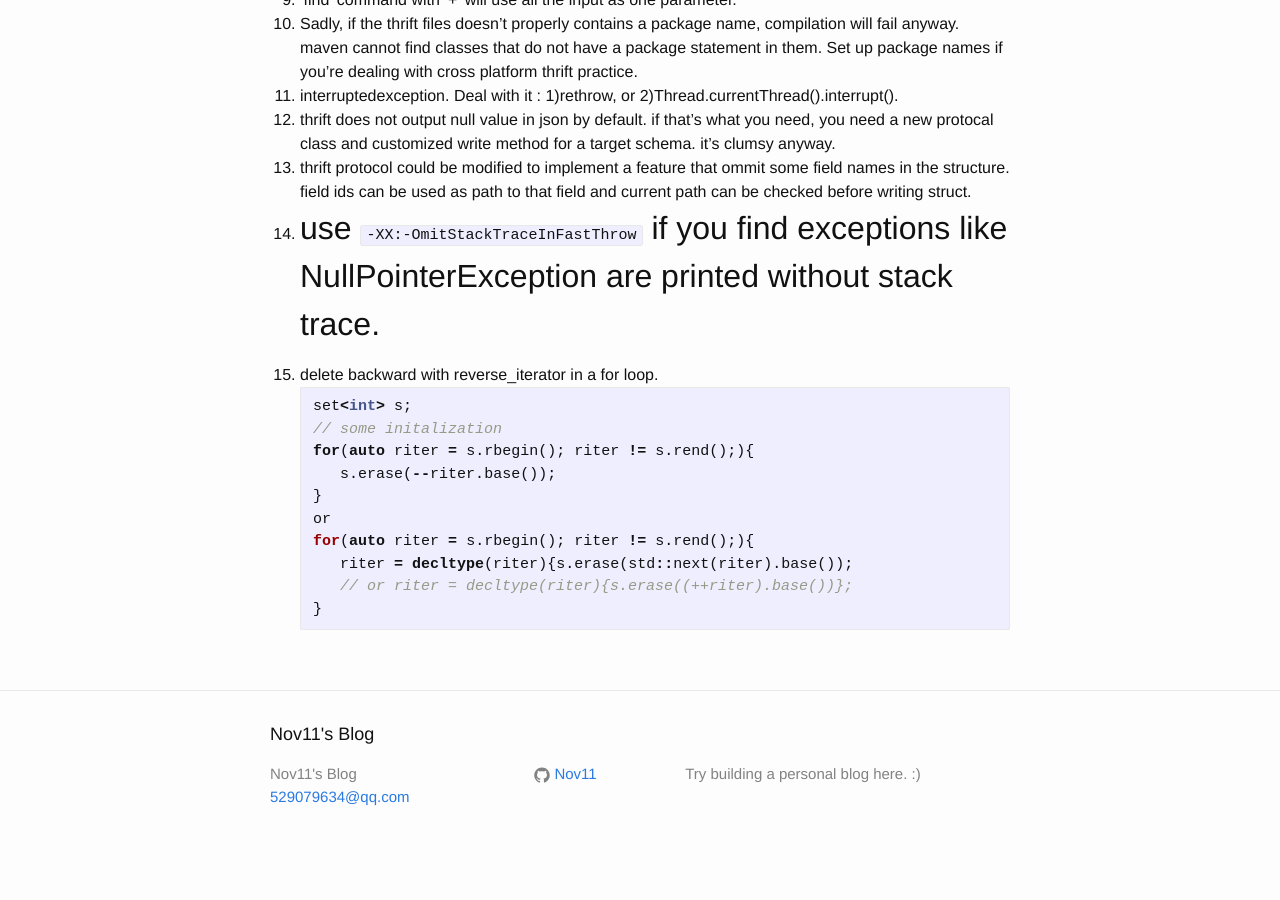
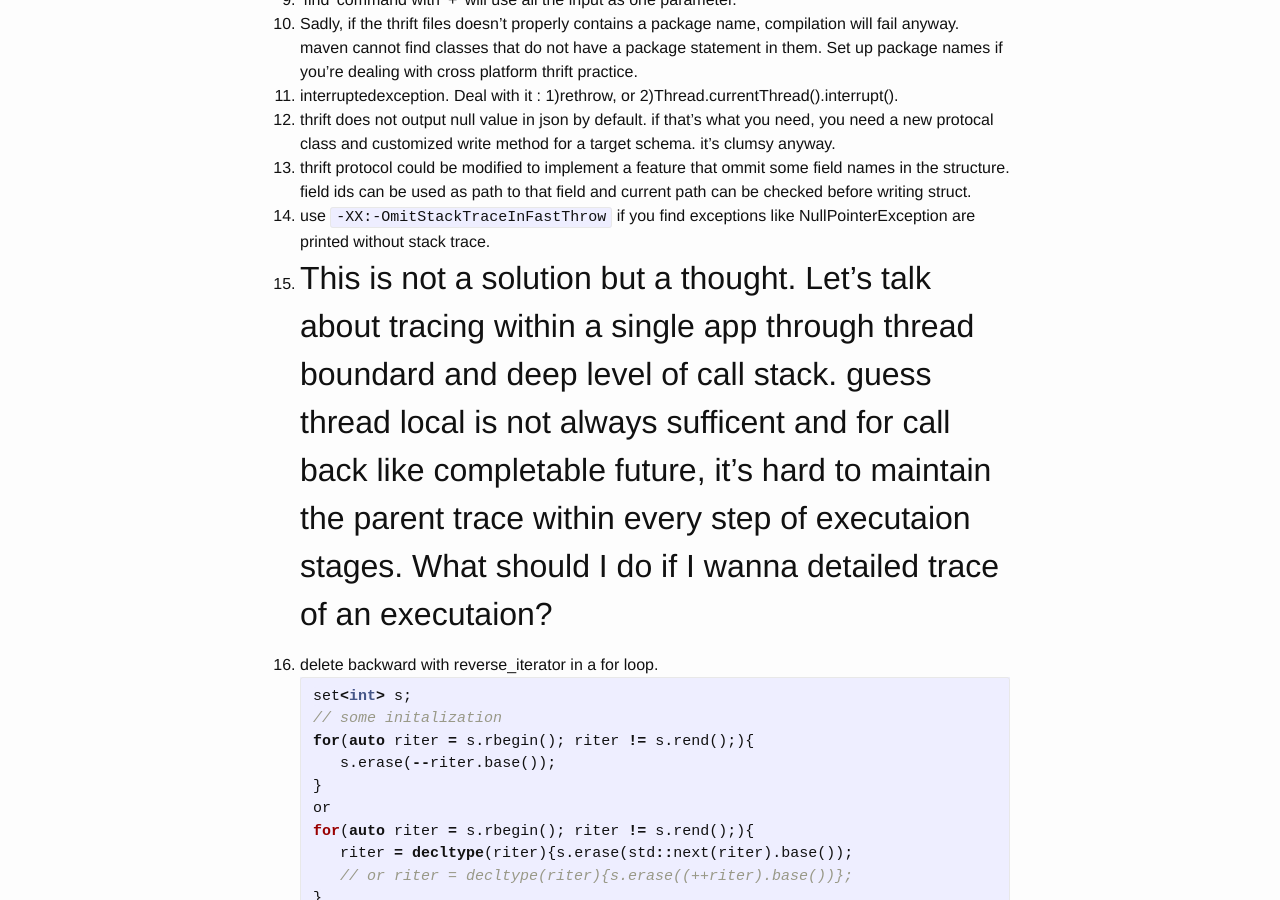
Before and after one commit to Nov11/Nov11.github.io, a Jekyll site: the page built from _posts/2018-06-04-notes-of-miscellaneousness.md, in a window 1280 px wide and 900 px high, scrolled down 926 px. Built offline with Jekyll 4.4.1, drawn with Linux system fonts in a browser that asks for light colours; before the commit the page ends 1794 px from its top, so only the background shows below that.

Commit message:
Update 2018-06-04-notes-of-miscellaneousness.md

````diff
--- a/_posts/2018-06-04-notes-of-miscellaneousness.md
+++ b/_posts/2018-06-04-notes-of-miscellaneousness.md
@@ -36,6 +36,7 @@
 12. thrift does not output null value in json by default. if that's what you need, you need a new protocal class and customized write method for a target schema. it's clumsy anyway.
 13. thrift protocol could be modified to implement a feature that ommit some field names in the structure. field ids can be used as path to that field and current path can be checked before writing struct.
 14. use ```-XX:-OmitStackTraceInFastThrow``` if you find exceptions like NullPointerException are printed without stack trace.
+15. This is not a solution but a thought. Let's talk about tracing within a single app through thread boundard and deep level of call stack. guess thread local is not always sufficent and for call back like completable future, it's hard to maintain the parent trace within every step of executaion stages. What should I do if I wanna detailed trace of an executaion?
 ---------------------------------------
 1. delete backward with reverse_iterator in a for loop.
    ```c++
````
